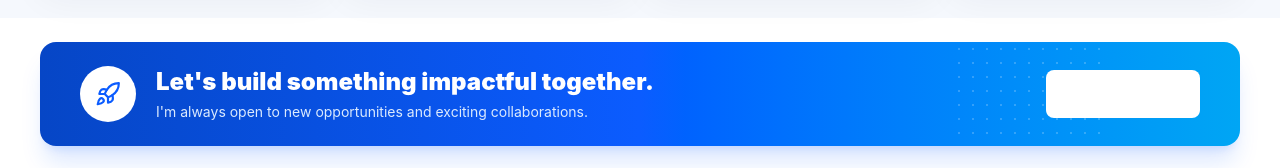
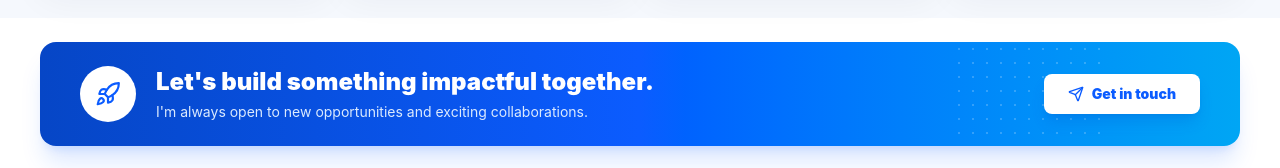
Before and after one commit to L-zubair/zubair-manzoor-portfolio, a React (Vite) app in the folder client/: page / in a window 1280 px wide. Shown: the part 1920-2088 px from the top of the page. Built offline with nearby package versions, Linux system fonts and the light colour scheme.

Commit message:
Improve CTA button contrast

```diff
--- a/client/src/components/page/CTASection.jsx
+++ b/client/src/components/page/CTASection.jsx
@@ -1,5 +1,5 @@
 import { Rocket, Send } from "lucide-react";
-import Button from "../common/Button";
+import { Link } from "react-router-dom";
 import Container from "../common/Container";
 
 export default function CTASection({
@@ -20,12 +20,12 @@ export default function CTASection({
               <p className="mt-1 text-sm text-blue-100">{description}</p>
             </div>
           </div>
-          <Button
+          <Link
             to="/contact"
-            className="relative mt-5 min-h-10 rounded-lg bg-white px-6 text-blue shadow-none hover:bg-sky sm:mt-0"
+            className="focus-ring relative mt-5 inline-flex min-h-10 items-center justify-center gap-2 rounded-lg bg-white px-6 text-sm font-black text-blue shadow-lg shadow-blue-dark/20 transition hover:bg-blue-50 hover:text-blue-dark sm:mt-0"
           >
             <Send size={16} /> Get in touch
-          </Button>
+          </Link>
         </div>
       </Container>
     </section>
```
